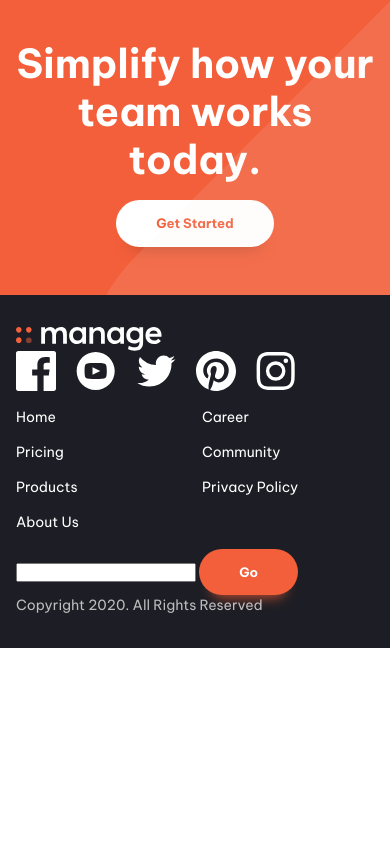
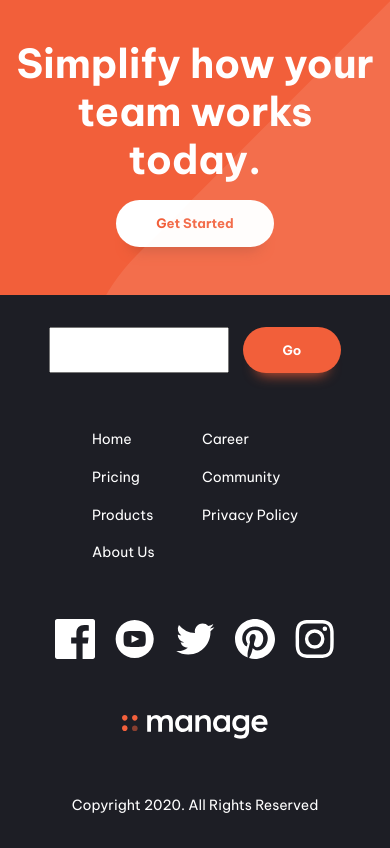
Before and after one commit to saffirex/manage-webpage, a website built with Vite: page index.html in a window 390 px wide. Shown: the part 2191-3039 px from the top of the page. Before the commit the page ends 2839 px from the top, so only its background shows below. Built offline with nearby package versions, Linux system fonts and the light colour scheme.

Commit message:
footer-nav order fixed for mobile

```diff
--- a/index.html
+++ b/index.html
@@ -152,54 +152,49 @@
 
   <footer class="primary-footer | bg-neutral-900 text-neutral-100 padding-block-700">
     <div class="container">
+      <div class="even-columns footer-flex-wrapper">
 
-      <div class="even-columns">
-
-        <div>
+          <div class="row1">
               <a href="#">
                 <svg class="logo" width="146" height="24">
                   <use xlink:href="./assets/images/logo-svg-sprite.svg#logo"></use>
                 </svg>
               </a>
+          </div>
 
+          <div class="row2">
               <ul class="social-links" role="list" aria-label="social links">
-
                 <li><a href="#" aria-label="facebook">
                     <svg class="social-icon">
                       <use href="./assets/images/social-icons.svg#icon-facebook"></use>
                     </svg>
                   </a></li>
-
                 <li><a href="#" aria-label="youtube">
                     <svg class="social-icon">
                       <use href="./assets/images/social-icons.svg#icon-youtube"></use>
                     </svg>
                   </a></li>
-
                 <li><a href="#" aria-label="twitter">
                     <svg class="social-icon">
                       <use href="./assets/images/social-icons.svg#icon-twitter"></use>
                     </svg>
                   </a></li>
-
                 <li><a href="#" aria-label="pinterest">
                     <svg class="social-icon">
                       <use href="./assets/images/social-icons.svg#icon-pinterest"></use>
                     </svg>
                   </a></li>
-
                 <li><a href="#" aria-label="instagram">
                     <svg class="social-icon">
                       <use href="./assets/images/social-icons.svg#icon-instagram"></use>
                     </svg>
                   </a></li>
-
               </ul>
           </div>
 
-        <div>
+        <div class="footer-col2-item">
           <nav class="footer-nav">
-            <ul class="flow" style="--flow-spacer: 1em" aria-label="Footer" role="list">
+            <ul class="flow" style="--flow-spacer: 1.2em" aria-label="Footer" role="list">
               <li><a href="#">Home</a></li>
               <li><a href="#">Pricing</a></li>
               <li><a href="#">Products</a></li>
@@ -211,15 +206,17 @@
           </nav>
         </div>
 
-        <div>
+        <div class="col3-row1">
             <form action="">
                 <input type="email">
                 <button class="button">Go</button>
-            <p>
+            </form>
+        </div>
+
+        <p class="col3-row2 | copyright">
           Copyright 2020. All Rights Reserved
         </p>
-          </form>
-        </div>
+
       </div>
     </div>
 
--- a/style.css
+++ b/style.css
@@ -482,7 +482,7 @@ background-color: var(--clr-accent-100);
 }
 
 .footer-nav{
-  columns: 2;
+  columns:2;
   /* margin: auto; */
 }
 
@@ -527,6 +527,86 @@ background-color: var(--clr-accent-100);
 }
 
 
+.footer-flex-wrapper{
+  display: grid;
+  grid-template-columns: 1fr 1fr 1fr;
+  grid-template-rows: auto auto;
+  justify-content: space-around;
+}
+
+.footer-flex-wrapper .row1{
+  grid-column: 1;
+  grid-row:1;
+}
+
+.footer-flex-wrapper.row2{
+  grid-column: 2;
+  grid-row:2;
+}
+
+.footer-flex-wrapper .footer-col2-item{
+  grid-column:2;
+  grid-row: 1 / span 2;
+}
+
+.footer-flex-wrapper .col3-row1{
+  grid-column:3;
+  grid-row:1;
+
+}
+
+.footer-flex-wrapper .col3-row1 > form{
+  display:flex;
+  gap:1em;
+
+}
+
+.footer-flex-wrapper .col3-row2{
+  grid-row:2;
+  grid-column:3;
+}
+
+
+@media(max-width: 50em){
+  .footer-flex-wrapper{
+      grid-template-columns: 1fr;
+      grid-auto-flow: column;
+      justify-items: center;
+      gap:3.5rem;
+  }
+
+  .footer-flex-wrapper .row1{
+      grid-column: 1;
+      grid-row:4;
+      /* order:4; */
+  }
+  .footer-flex-wrapper.row2{
+      /* order: 3; */
+      grid-column: 1;
+      grid-row:3;
+  }
+  .footer-flex-wrapper .footer-col2-item{
+      /* order:2;  */
+      grid-column:1;
+      grid-row: 2;
+  }
+  .footer-flex-wrapper .col3-row1{
+      /* order: 1; */
+      grid-row:1;
+      grid-column:1;
+
+  }
+
+  .footer-flex-wrapper .col3-row2{
+      grid-row:5;
+      grid-column:1;
+      /* order: 5; */
+
+  }
+
+}
+
+
 /* .opened{
   display: block;
   position: fixed;
--- a/testcss.css
+++ b/testcss.css
@@ -290,6 +290,7 @@
     max-width: 45ch;
   }
 
+
   .button {
     display: inline-flex;
     text-decoration: none;
@@ -483,7 +484,6 @@
 
   .footer-nav{
     columns: 2;
-    /* margin: auto; */
   }
 
   .footer-nav a{
@@ -531,3 +531,82 @@
     display: block;
     position: fixed;
   } */
+
+.footer-flex-wrapper{
+    display: grid;
+    grid-template-columns: 1fr 1fr 1fr;
+    grid-template-rows: auto auto;
+    justify-content: space-around;
+}
+
+.footer-flex-wrapper .row1{
+    grid-column: 1;
+    grid-row:1;
+}
+
+.footer-flex-wrapper.row2{
+    grid-column: 2;
+    grid-row:2;
+}
+
+.footer-flex-wrapper .footer-col2-item{
+    grid-column:2;
+    grid-row: 1 / span 2;
+}
+
+.footer-flex-wrapper .col3-row1{
+    grid-column:3;
+    grid-row:1;
+
+}
+
+.footer-flex-wrapper .col3-row1 > form{
+    display:flex;
+    gap:1em;
+
+}
+
+.footer-flex-wrapper .col3-row2{
+    grid-row:2;
+    grid-column:3;
+}
+
+
+@media(max-width: 50em){
+    .footer-flex-wrapper{
+        grid-template-columns: 1fr;
+        grid-auto-flow: column;
+        justify-items: center;
+        gap:2rem;
+    }
+
+    .footer-flex-wrapper .row1{
+        grid-column: 1;
+        grid-row:4;
+        /* order:4; */
+    }
+    .footer-flex-wrapper.row2{
+        /* order: 3; */
+        grid-column: 1;
+        grid-row:3;
+    }
+    .footer-flex-wrapper .footer-col2-item{
+        /* order:2;  */
+        grid-column:1;
+        grid-row: 2;
+    }
+    .footer-flex-wrapper .col3-row1{
+        /* order: 1; */
+        grid-row:1;
+        grid-column:1;
+
+    }
+
+    .footer-flex-wrapper .col3-row2{
+        grid-row:5;
+        grid-column:1;
+        /* order: 5; */
+
+    }
+
+}
```
Also changed, not shown: test.html (+13 -15 lines). Lines whose indentation alone changed are shown as unchanged.
